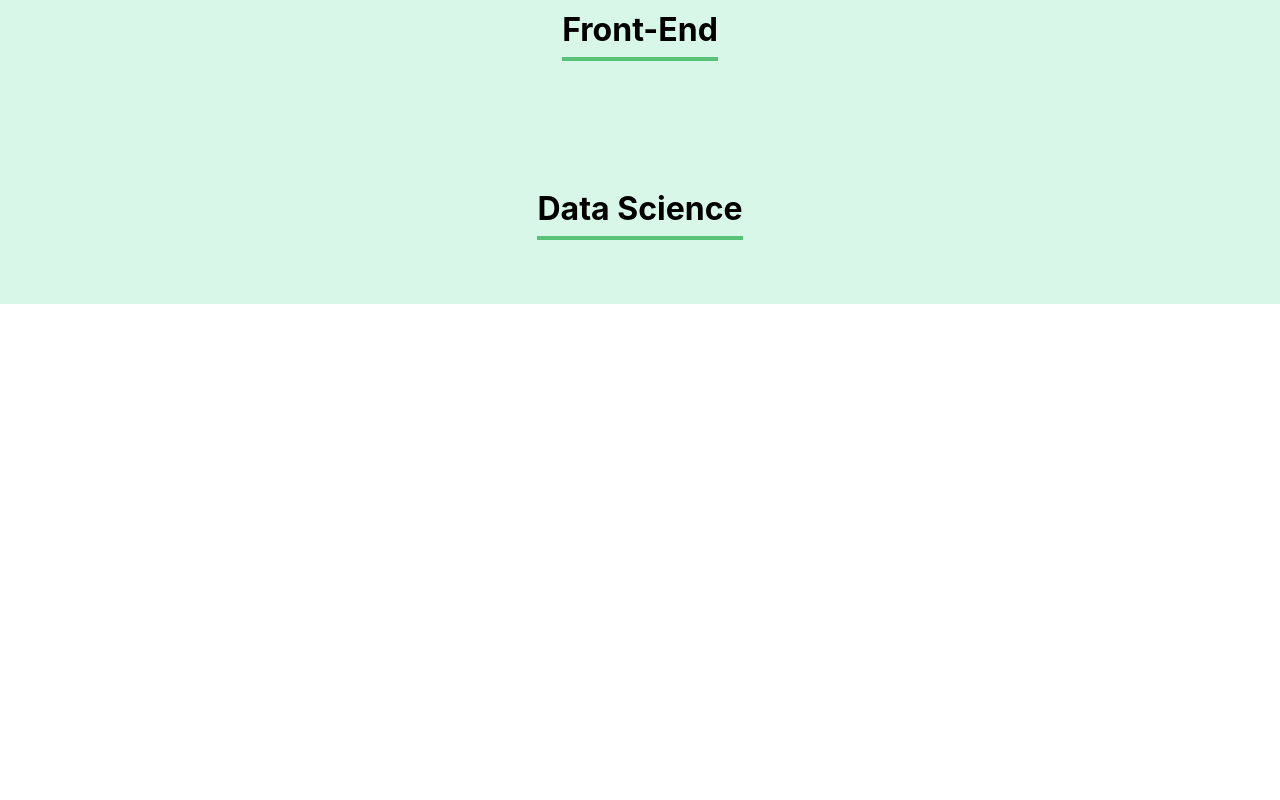
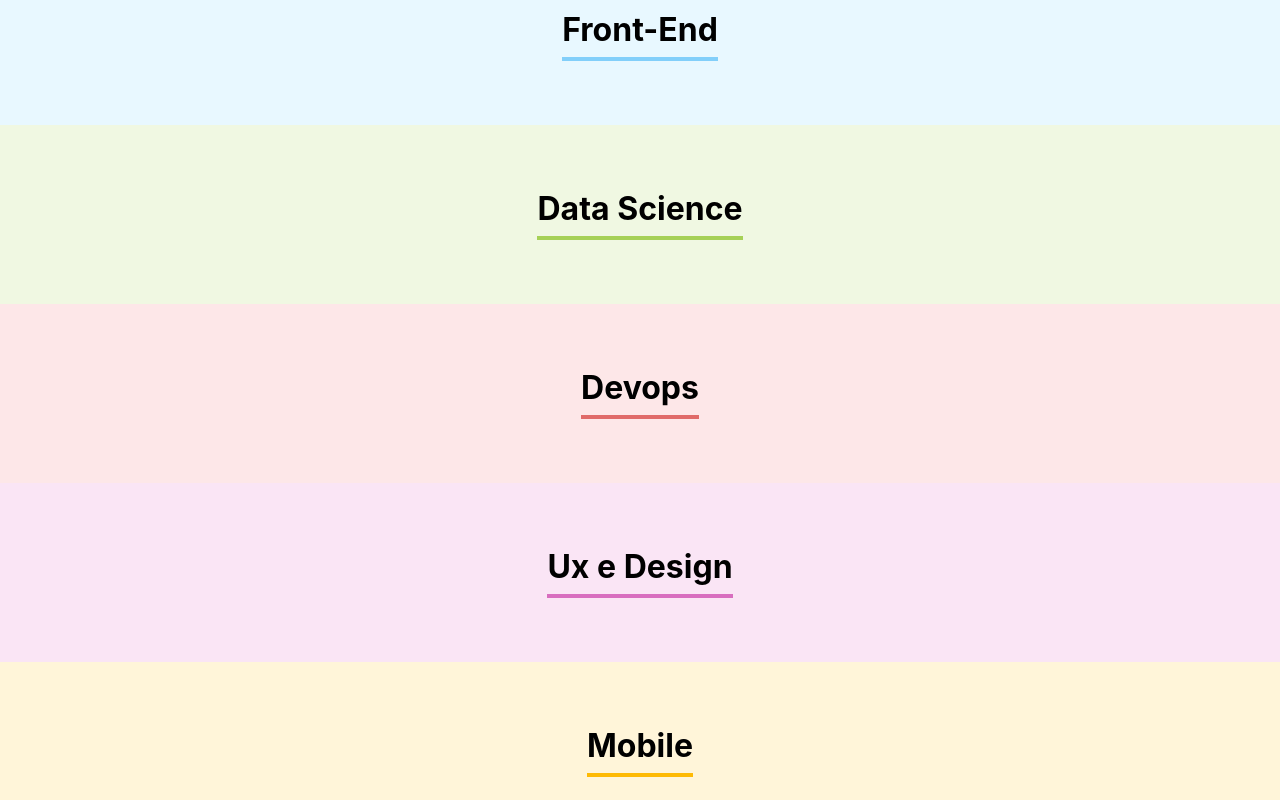
Before and after one commit to regifpaiva/organo, a React (Create React App) app: page / in a window 1280 px wide. Shown: the part 1740-2540 px from the top of the page. Before the commit the page ends 2044 px from the top, so only its background shows below. Built offline with nearby package versions, Linux system fonts and the light colour scheme.

Commit message:
Implementando os Times

```diff
--- a/src/App.js
+++ b/src/App.js
@@ -12,6 +12,52 @@
 
 function App() {
 
+  const times = [
+    {
+      nome:'Programação',
+      corPrimaria:'#57C278',
+      corSecundaria:'#D9F7E9'
+
+    },
+    {
+      nome:'Front-End',
+      corPrimaria:'#82CFFA',
+      corSecundaria:'#E8F8FF'
+
+    },
+    {
+      nome:'Data Science',
+      corPrimaria:'#A6D157',
+      corSecundaria:'#F0F8E2'
+
+    },
+    {
+      nome:'Devops',
+      corPrimaria:'#E06B69',
+      corSecundaria:'#FDE7E8'
+
+    },
+    {
+      nome:'Ux e Design',
+      corPrimaria:'#D86EBF',
+      corSecundaria:'#FAE5F5'
+
+    },
+    {
+      nome:'Mobile',
+      corPrimaria:'#FEBA05',
+      corSecundaria:'#FFF5D9'
+
+    },
+    {
+      nome:'Inovação e Gestão',
+      corPrimaria:'#FF8A29',
+      corSecundaria:'#FFEEDF'
+
+    }
+
+
+  ]
   const [colaboradores, setColaboradores] = useState([])
   const aoNovoColaboradoAdicionado = (colaborador)=>{
 
@@ -22,9 +68,9 @@
     <div className="App">
         < Banner />
         <Formulario aoColaboradorCadastrado = {colaborador=>aoNovoColaboradoAdicionado(colaborador)}/>
-        <Time nome="Programação"/>
-        <Time nome="Front-End"/>
-        <Time nome="Data Science"/>
+
+        {times.map(time=> <Time key={time.nome} nome={time.nome} corPrimaria={time.corPrimaria} corSecundaria={time.corSecundaria}/>)}
+
 
 
 
--- a/src/componentes/Time/Time.css
+++ b/src/componentes/Time/Time.css
@@ -1,12 +1,12 @@
 .time {
     text-align: center;
     padding: 32px;
-    background-color: #D9F7E9;
+
 }
 
 .time h3 {
     font-size: 32px;
-    border-bottom: 4px solid #57C278;
+    border-bottom: 4px solid;
     display: inline-block;
     padding-bottom: 8px;
 }
--- a/src/componentes/Time/index.js
+++ b/src/componentes/Time/index.js
@@ -1,12 +1,13 @@
 import './Time.css'
 
 const Time = (props)=> {
-
+    const css = { backgroundColor: props.corSecundaria }
     return(
 
-        <section className='time'>
+        <section className='time' style={css }>
 
-            <h3>{props.nome}</h3>
+        <h3 style={{borderColor:  props.corPrimaria}}>{props.nome}</h3>
+
 
 
         </section>
```
